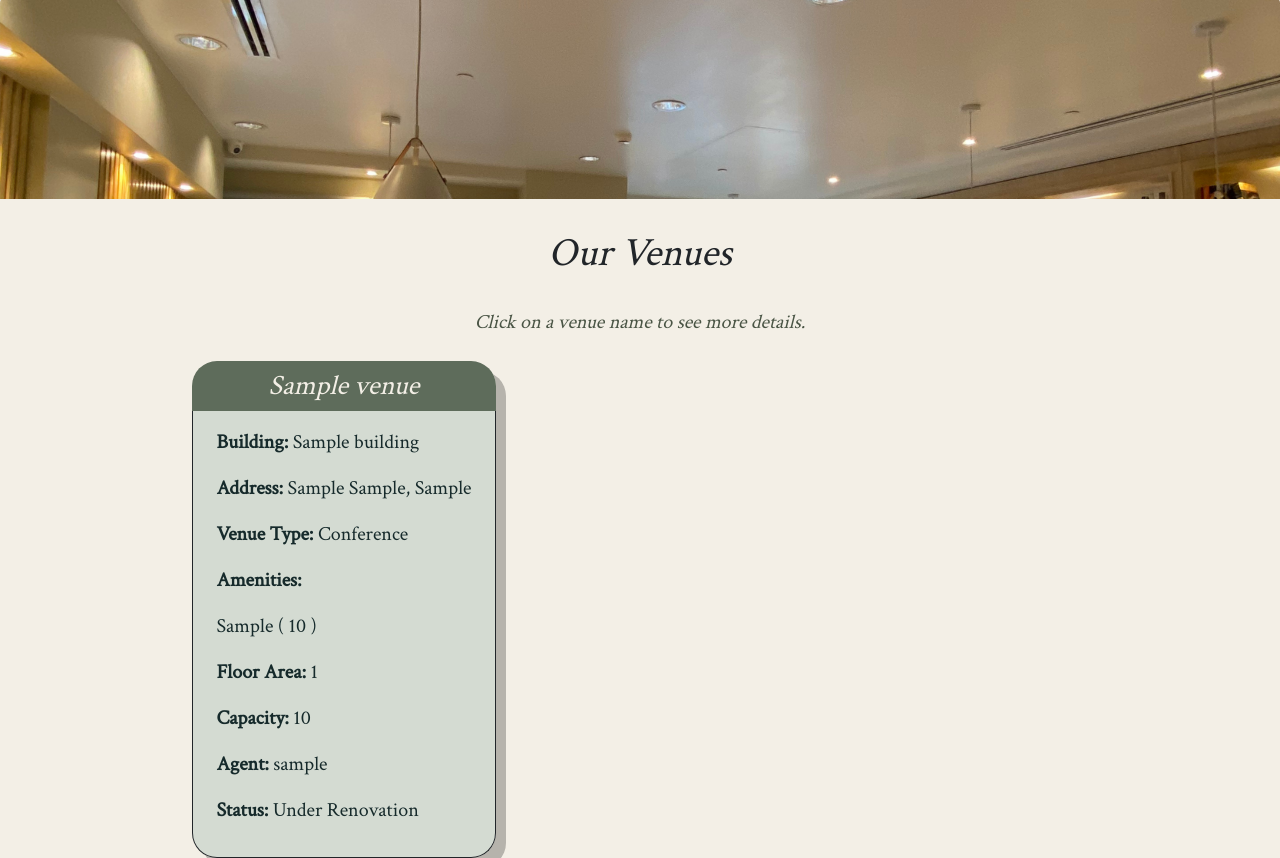
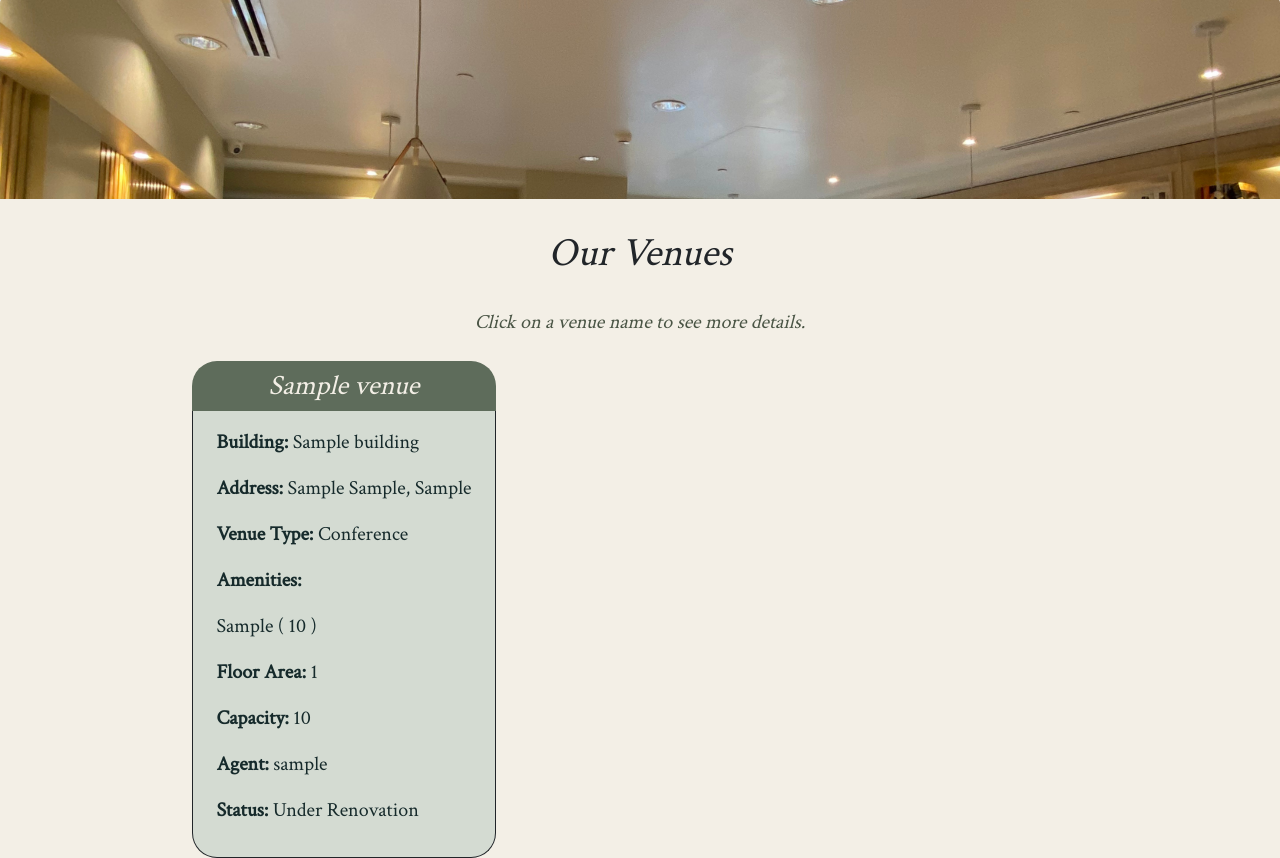
Before and after one commit to JedJedJedd/CSCI41-StateSpaces-16, a Django app: page /venues/ in a window 1280 px wide. Shown: the part 87-945 px from the top of the page. Run offline with Django 5.2, Linux system fonts and the light colour scheme; tables that the repository leaves empty hold one stand-in row (values such as "Sample post").

Commit message:
fixed navbar perms and removed box shadows

```diff
--- a/StateSpaces/templates/base.html
+++ b/StateSpaces/templates/base.html
@@ -73,7 +73,7 @@
                                 <a class="nav-link active" aria-current="page" href="{% url 'venues:venues-list' %}">Venues</a>
                             </li>
 
-                            {% if perms.accounts.can_add_venue %}
+                            {% if user.agent_profile %}
                             <li class="nav-item">
                                <a class="nav-link active" href="{% url 'venues:venues-create' %}">Add Venue</a>
                             </li>
--- a/StateSpaces/venues/templates/venues/search_venues.html
+++ b/StateSpaces/venues/templates/venues/search_venues.html
@@ -86,7 +86,7 @@
     <div class="row row-cols-md-2 gx-3 gy-5 mx-5" style="color: #162A2B;">
     {% for venue in object_list %}
         <div class="col-5 d-flex justify-content-center">
-            <div style="border-radius: 25px; box-shadow: 10px 10px #B6B3AC">
+            <div style="border-radius: 25px;">
                 <div class="text-center fs-3 fst-italic border-dark py-1"
                      style="background-color: #5E6C5B; color: #F3EFE6; border-radius: 25px 25px 0px 0px;">
                     <a href="{% url 'venues:venues-detail' venue.pk %}" style="color: #F3EFE6; text-decoration: none;">
--- a/StateSpaces/venues/templates/venues/venues_list.html
+++ b/StateSpaces/venues/templates/venues/venues_list.html
@@ -18,7 +18,7 @@
     <div class="row row-cols-md-2 gx-3 gy-5 mx-5" style="color: #162A2B;">
     {% for venue in object_list %}
         <div class="col-5 d-flex justify-content-center">
-            <div style="border-radius: 25px; box-shadow: 10px 10px #B6B3AC">
+            <div style="border-radius: 25px;">
                 <div class="text-center fs-3 fst-italic border-dark py-1"
                      style="background-color: #5E6C5B; color: #F3EFE6; border-radius: 25px 25px 0px 0px;">
                     <a href="{% url 'venues:venues-detail' venue.pk %}" style="color: #F3EFE6; text-decoration: none;">
```
